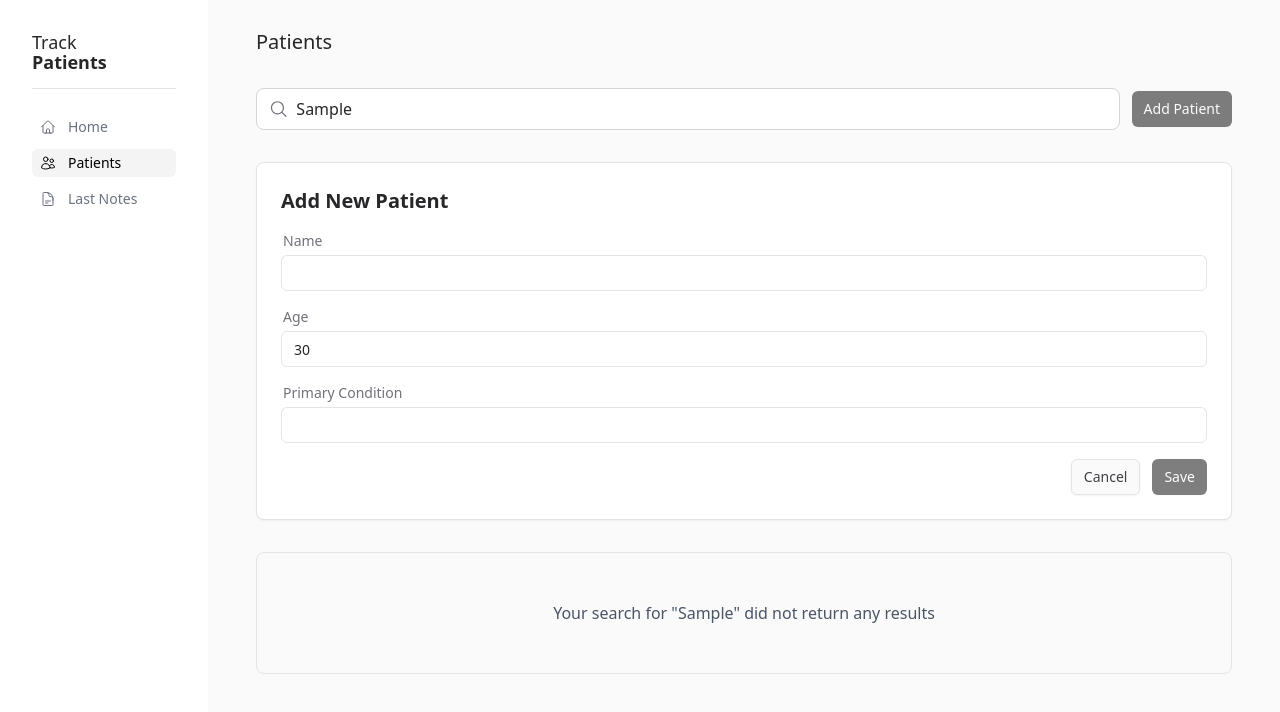
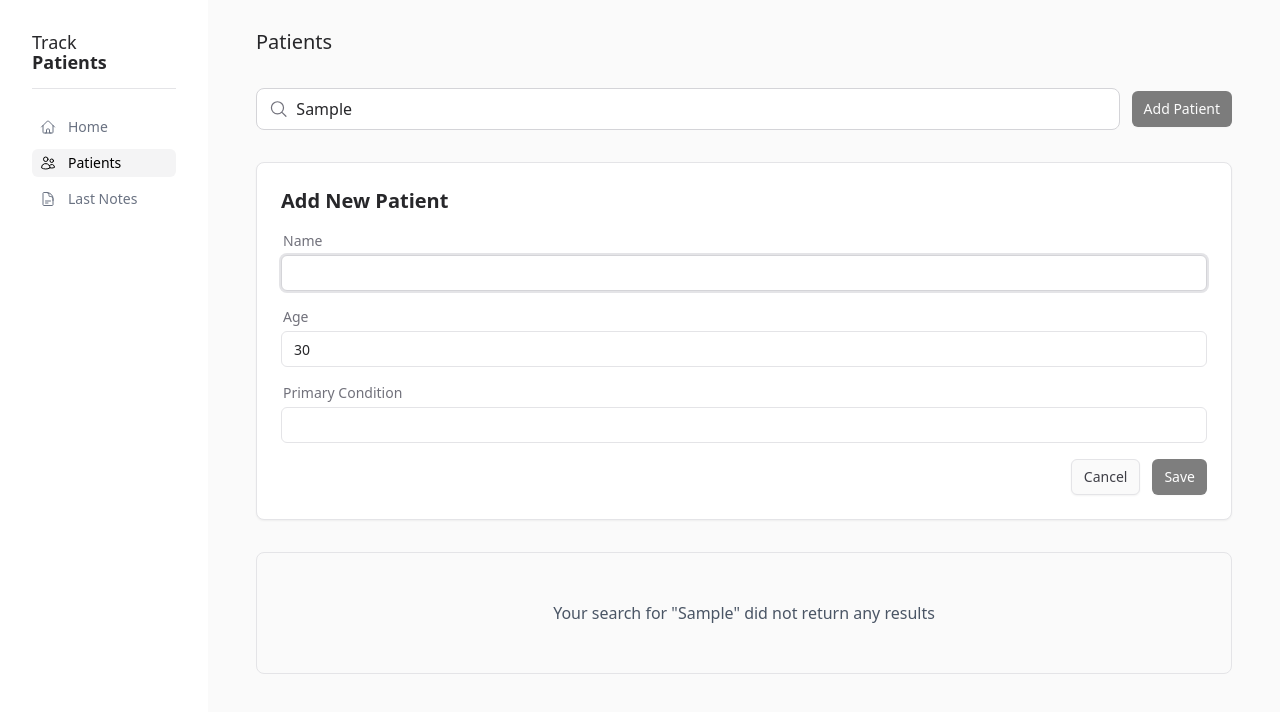
Before and after one commit to manumorante/track-patients, a React (Vite) app: page /patients in a window 1280 px wide. Both pictures are taken after typing "Sample" into the empty fields and a click on the button "Add Patient". Shown: the top 712 px of the page. Built offline with nearby package versions, Linux system fonts and the light colour scheme.

Commit message:
feat: add autoFocus attribute to name input in PatientEditor for improved user experience

```diff
--- a/src/components/patients/PatientEditor.tsx
+++ b/src/components/patients/PatientEditor.tsx
@@ -51,7 +51,13 @@ export default function PatientEditor() {
           <label htmlFor="name" className="label">
             Name
           </label>
-          <input id="name" type="text" className="input" {...register('name', validation.name)} />
+          <input
+            id="name"
+            type="text"
+            className="input"
+            autoFocus
+            {...register('name', validation.name)}
+          />
           {errors.name && <p className="mt-1 text-sm text-red-600">{errors.name.message}</p>}
         </div>
 
```
